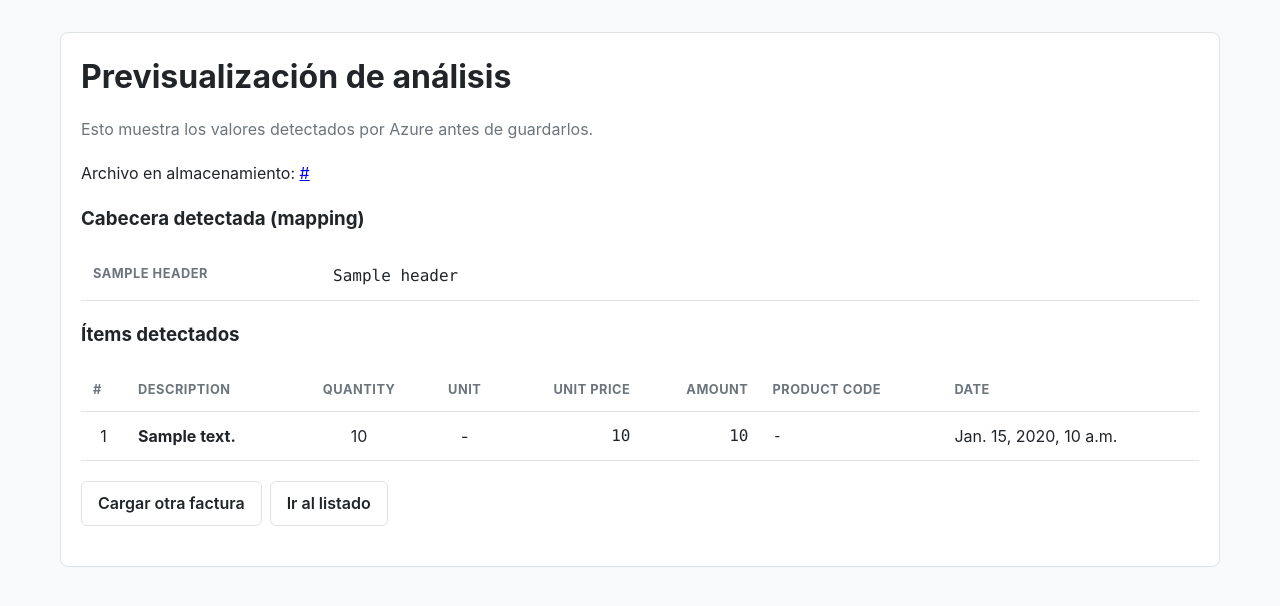
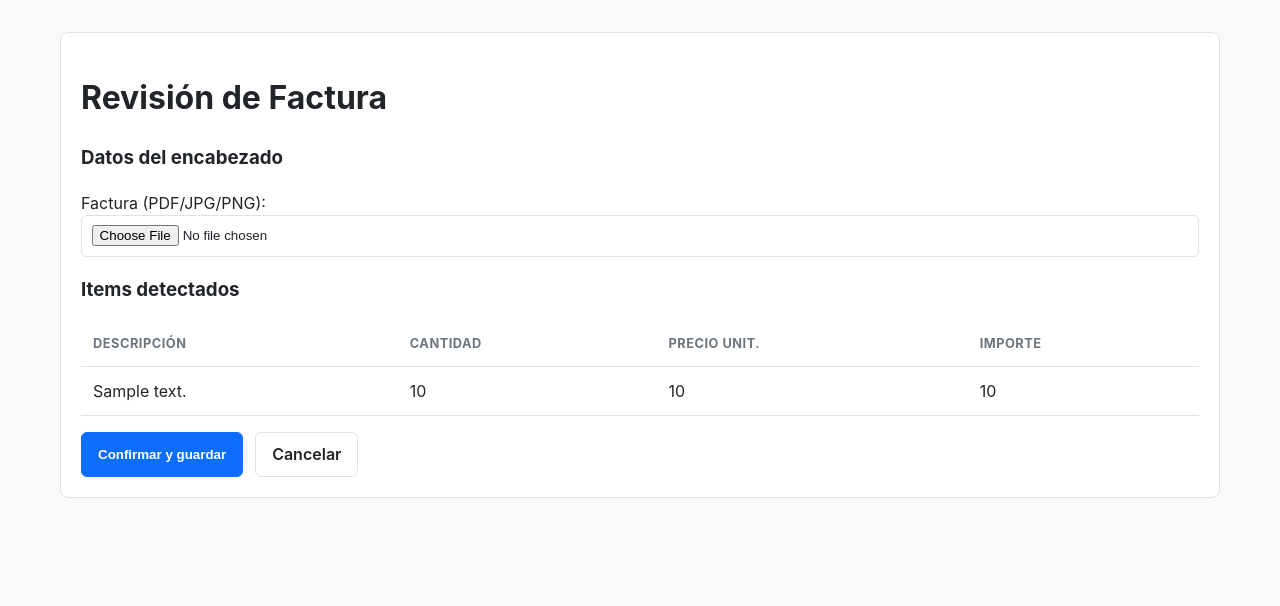
Before and after one commit to gonzalo-toledo/barcontrol, a Django app: template invoices/templates/invoices/preview.html in a window 1280 px wide. Shown: the part 57-663 px from the top of the page. Run offline with Django 5.2, Linux system fonts and the light colour scheme; tables that the repository leaves empty hold one stand-in row (values such as "Sample post"); the template is opened without the code that fills it: values that come from a table or form of the project are taken from there, most other values are stand-ins (such as "Sample title", 1, 10 or a date in 2020).

Commit message:
feat: Agregar formulario de previsualización de factura y lógica de confirmación

```diff
--- a/invoices/forms.py
+++ b/invoices/forms.py
@@ -9,3 +9,11 @@ class UploadInvoiceForm(forms.Form):
     #     required=False, initial=True,
     #     label="Procesar enviando bytes (sin URL SAS)"
     # )
+
+class PreviewInvoiceForm(forms.Form):
+    proveedor = forms.CharField(label="Proveedor", max_length=255)
+    numero = forms.CharField(label="Número de Factura", max_length=128)
+    fecha = forms.DateField(label="Fecha", required=False, widget=forms.DateInput(attrs={'type': 'date'}))
+    subtotal = forms.DecimalField(label="Subtotal", required=False, decimal_places=2, max_digits=12)
+    total_impuestos = forms.DecimalField(label="Impuestos", required=False, decimal_places=2, max_digits=12)
+    total = forms.DecimalField(label="Total", required=False, decimal_places=2, max_digits=12)
--- a/invoices/templates/invoices/preview.html
+++ b/invoices/templates/invoices/preview.html
@@ -1,76 +1,48 @@
 {% extends "invoices/base.html" %}
-{% block title %}Previsualización de Análisis{% endblock %}
+{% block title %}Revisión de Factura{% endblock %}
 
 {% block content %}
 <div class="card pad">
-    <h1 style="margin:0 0 .5rem">Previsualización de análisis</h1>
-    <p class="muted">Esto muestra los valores detectados por Azure antes de guardarlos.</p>
+  <h1>Revisión de Factura</h1>
 
   {% if error %}
-      <div class="section card pad" style="border-left:4px solid #dc3545">
-        <strong>Error:</strong>
-        <pre class="mono" style="white-space:pre-wrap">{{ error }}</pre>
-      </div>
-    {% endif %}
+    <p style="color:red;">{{ error }}</p>
+    <a href="{% url 'upload_invoice' %}" class="btn">Volver</a>
+  {% else %}
+    <form method="post">
+      {% csrf_token %}
+      <h3>Datos del encabezado</h3>
+      {{ form.as_p }}
 
-    {% if blob_url %}
-      <p class="section">Archivo en almacenamiento: <a href="{{ blob_url }}" target="_blank">{{ blob_url }}</a></p>
-    {% endif %}
-
-    {% if header %}
-      <div class="section">
-        <h3>Cabecera detectada (mapping)</h3>
-        <table>
+      <h3>Items detectados</h3>
+      <table class="table">
+        <thead>
+          <tr>
+            <th>Descripción</th>
+            <th>Cantidad</th>
+            <th>Precio Unit.</th>
+            <th>Importe</th>
+          </tr>
+        </thead>
         <tbody>
-            {% for k, v in header.items %}
-              <tr><th style="width:240px">{{ k }}</th><td class="mono">{{ v }}</td></tr>
+          {% for item in items %}
+            <tr>
+              <td>{{ item.description }}</td>
+              <td>{{ item.quantity }}</td>
+              <td>{{ item.unit_price }}</td>
+              <td>{{ item.amount }}</td>
+            </tr>
+          {% empty %}
+            <tr><td colspan="4">No se detectaron ítems.</td></tr>
           {% endfor %}
         </tbody>
       </table>
+
+      <div style="display:flex; gap:.75rem; margin-top:1rem;">
+        <button type="submit" class="btn btn-primary">Confirmar y guardar</button>
+        <a href="{% url 'upload_invoice' %}" class="btn">Cancelar</a>
       </div>
-    {% endif %}
-
-    <div class="section">
-      <h3>Ítems detectados</h3>
-      {% if items %}
-        <div style="overflow:auto">
-          <table>
-            <thead>
-              <tr>
-                <th>#</th>
-                <th>Description</th>
-                <th class="center">Quantity</th>
-                <th class="center">Unit</th>
-                <th class="right">Unit price</th>
-                <th class="right">Amount</th>
-                <th>Product code</th>
-                <th>Date</th>
-              </tr>
-            </thead>
-            <tbody>
-              {% for it in items %}
-                <tr>
-                  <td class="center">{{ forloop.counter }}</td>
-                  <td><strong>{{ it.description|default:"(sin descripción)" }}</strong></td>
-                  <td class="center">{{ it.quantity|default:"-" }}</td>
-                  <td class="center">{{ it.unit|default:"-" }}</td>
-                  <td class="right mono">{{ it.unit_price|default:"-" }}</td>
-                  <td class="right mono">{{ it.amount|default:"-" }}</td>
-                  <td class="mono">{{ it.product_code|default:"-" }}</td>
-                  <td>{{ it.date|default:"-" }}</td>
-                </tr>
-              {% endfor %}
-            </tbody>
-          </table>
-        </div>
-      {% else %}
-        <p class="muted">No se detectaron ítems.</p>
+    </form>
   {% endif %}
 </div>
-
-    <div class="section" style="display:flex;gap:.5rem">
-      <a class="btn" href="{% url 'upload_invoice' %}">Cargar otra factura</a>
-      <a class="btn" href="{% url 'list_invoices' %}">Ir al listado</a>
-    </div>
-  </div>
 {% endblock %}
--- a/invoices/urls.py
+++ b/invoices/urls.py
@@ -1,11 +1,11 @@
 from django.urls import path
-from .views import upload_invoice, preview_invoice, list_invoices, invoice_detail, invoice_view_original
+from .views import upload_invoice, preview_invoice, list_invoices, invoice_detail, invoice_view_original, confirm_invoice
 
 urlpatterns = [
     path('', upload_invoice, name='upload_invoice'),
-
     path('preview/', preview_invoice, name='preview_invoice'),
-
+    path('confirmar/', confirm_invoice, name='confirm_invoice'),
+    path('confirmar/', confirm_invoice, name='confirm_invoice'),
     path('facturas/', list_invoices, name='list_invoices'),
     path('facturas/<int:pk>/', invoice_detail, name='invoice_detail'),
     path('facturas/<int:pk>/ver-original/', invoice_view_original, name='invoice_view_original'),
```
Also changed, not shown: invoices/services/azure_di.py (+55 -60 lines), invoices/views.py (+123 -79 lines). Lines whose indentation alone changed are shown as unchanged.
